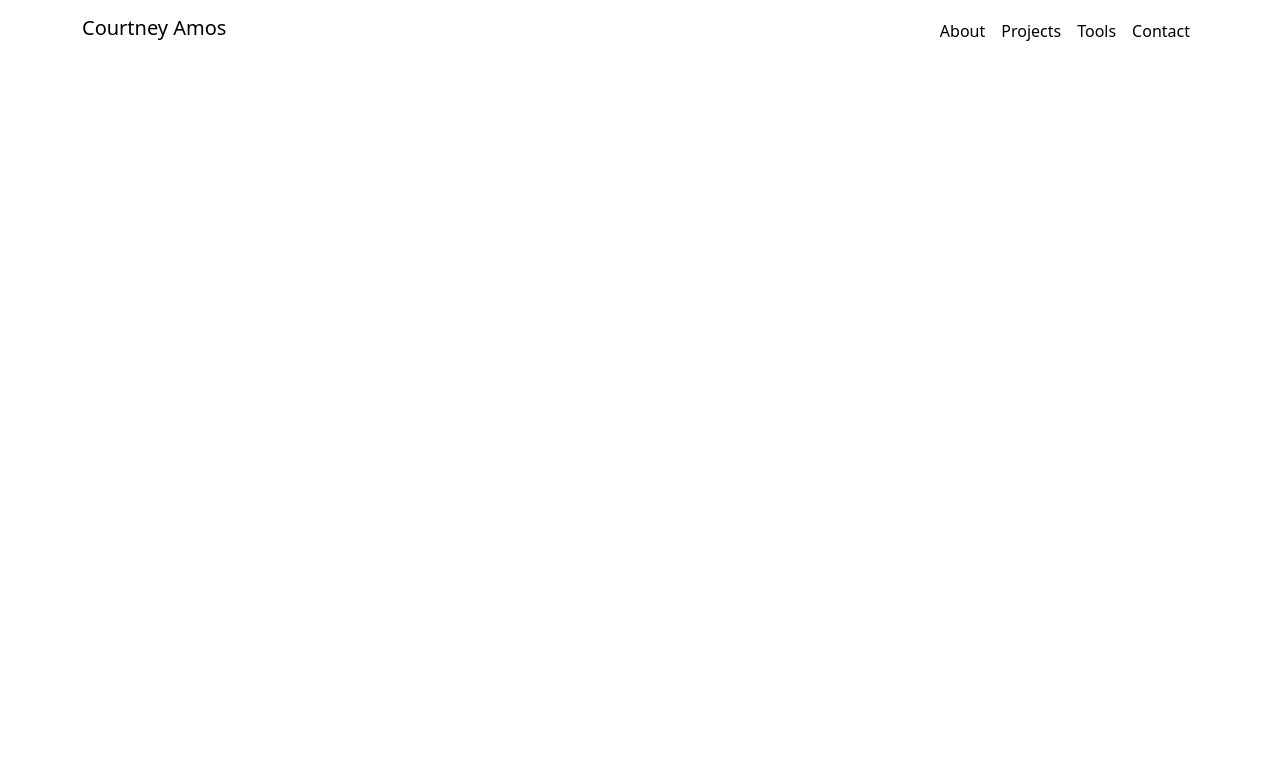
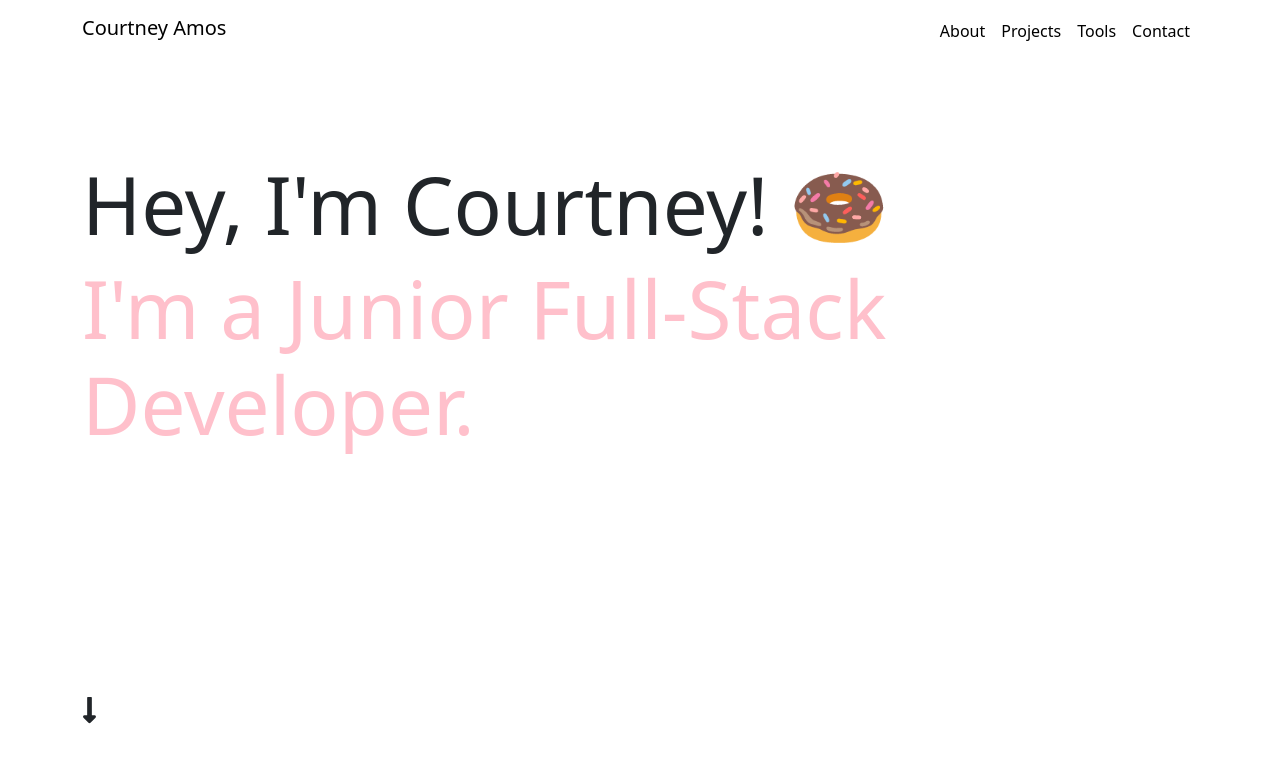
Before and after one commit to courtamos/courtamos-portfolio, a React (Create React App) app: page / in a window 1280 px wide. Shown: the top 762 px of the page. Built offline with nearby package versions, Linux system fonts and the light colour scheme.

Commit message:
add banner component and styles

```diff
--- a/package.json
+++ b/package.json
@@ -3,6 +3,9 @@
   "version": "0.1.0",
   "private": true,
   "dependencies": {
+    "@fortawesome/fontawesome-svg-core": "^1.2.35",
+    "@fortawesome/free-solid-svg-icons": "^5.15.3",
+    "@fortawesome/react-fontawesome": "^0.1.14",
     "@testing-library/jest-dom": "^5.14.1",
     "@testing-library/react": "^11.2.7",
     "@testing-library/user-event": "^12.8.3",
--- a/src/App.tsx
+++ b/src/App.tsx
@@ -1,11 +1,13 @@
 import React from "react";
 import { Container } from "reactstrap";
+import { Banner } from "./components/Banner";
 import { Navigation } from "./components/Navigation/Navigation";
 
 const App = () => {
   return (
     <Container>
       <Navigation />
+      <Banner />
     </Container>
   );
 };
--- /dev/null
+++ b/src/components/Banner.tsx
@@ -0,0 +1,34 @@
+import React from "react";
+import styled from "styled-components";
+import { FontAwesomeIcon } from "@fortawesome/react-fontawesome";
+import { faLongArrowAltDown } from "@fortawesome/free-solid-svg-icons";
+
+const StyledIntroGreeting = styled.h1`
+  font-weight: 500;
+  font-size: 80px;
+`;
+
+const StyledIntroText = styled.h1`
+  font-size: 80px;
+  color: pink;
+`;
+
+const StyledFontAwesomeIcon = styled(FontAwesomeIcon)`
+  font-size: 30px;
+  position: absolute;
+  bottom: 75px;
+`;
+
+export const Banner = () => {
+  return (
+    <section style={{ minHeight: "100vh" }}>
+      <div
+        style={{ padding: "100px 0", display: "flex", flexDirection: "column" }}
+      >
+        <StyledIntroGreeting>Hey, I'm Courtney! 🍩</StyledIntroGreeting>
+        <StyledIntroText>I'm a Junior Full-Stack Developer.</StyledIntroText>
+      </div>
+      <StyledFontAwesomeIcon icon={faLongArrowAltDown} size="3x" />
+    </section>
+  );
+};
```
Also changed, not shown: 1 other file (tests, documents, lock files or other folders).
